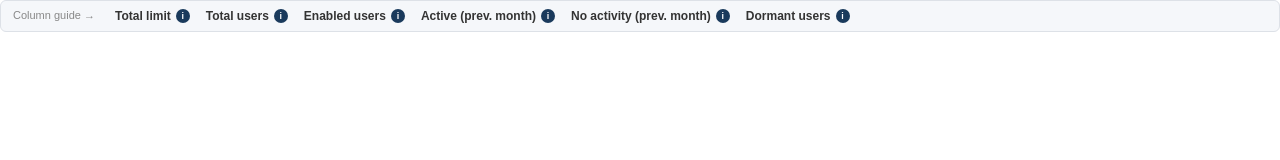
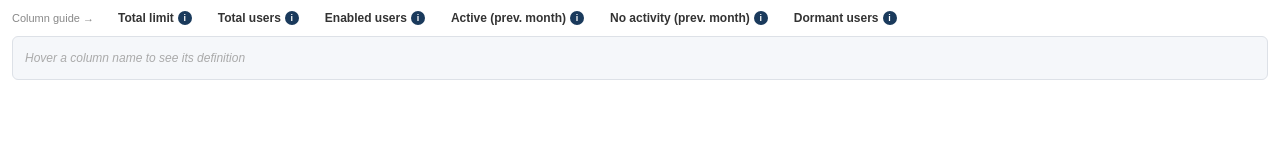
Before and after one commit to eshitagarg-alt/zoho-column-guide, a plain HTML site: page index.html in a window 1280 px wide. Drawn offline with Linux system fonts and the light colour scheme.

Commit message:
Update index.html

```diff
--- a/index.html
+++ b/index.html
@@ -2,71 +2,58 @@
 <html>
 <head>
 <style>
-  body { margin: 0; font-family: Arial, sans-serif; background: transparent; }
-  .guide { display: flex; flex-wrap: wrap; gap: 6px 16px; padding: 8px 12px; background: #f5f7fa; border: 1px solid #dde1e7; border-radius: 6px; }
-  .item { display: inline-flex; align-items: center; gap: 5px; position: relative; }
+  * { box-sizing: border-box; margin: 0; padding: 0; }
+  body { font-family: Arial, sans-serif; background: transparent; padding: 8px 12px; }
+  .icons-row { display: flex; flex-wrap: wrap; gap: 6px 14px; align-items: center; margin-bottom: 8px; }
+  .label { font-size: 11px; color: #888; margin-right: 4px; }
+  .item { display: inline-flex; align-items: center; gap: 4px; cursor: pointer; padding: 3px 6px; border-radius: 4px; transition: background 0.15s; }
+  .item:hover { background: #eef2f7; }
+  .item.active { background: #e0e9f5; }
   .col-name { font-size: 12px; font-weight: 600; color: #333; }
-  .icon {
-    display: inline-flex; align-items: center; justify-content: center;
-    width: 14px; height: 14px; border-radius: 50%;
-    background: #1a3a5c; color: white;
-    font-size: 9px; font-weight: bold; cursor: pointer;
-    border: none; flex-shrink: 0;
-  }
-  .tooltip {
-    display: none; position: absolute;
-    top: calc(100% + 6px); left: 0;
-    background: white; border: 1px solid #ccc;
-    border-radius: 6px; padding: 8px 10px;
-    width: 210px; font-size: 11px; color: #444;
-    line-height: 1.5; z-index: 999;
-    box-shadow: 0 2px 8px rgba(0,0,0,0.1);
-  }
-  .tooltip b { display: block; font-size: 11px; color: #1a3a5c; margin-bottom: 3px; }
-  .item:hover .tooltip { display: block; }
-  .label { font-size: 11px; color: #888; margin-right: 4px; }
+  .icon { display: inline-flex; align-items: center; justify-content: center; width: 14px; height: 14px; border-radius: 50%; background: #1a3a5c; color: white; font-size: 9px; font-weight: bold; flex-shrink: 0; }
+  .def-panel { background: #f5f7fa; border: 1px solid #dde1e7; border-radius: 6px; padding: 8px 12px; min-height: 44px; display: flex; align-items: center; gap: 10px; }
+  .def-panel .def-col { font-size: 12px; font-weight: 700; color: #1a3a5c; white-space: nowrap; }
+  .def-panel .def-text { font-size: 12px; color: #555; line-height: 1.5; }
+  .def-panel .placeholder { font-size: 12px; color: #aaa; font-style: italic; }
+  .divider { color: #ccc; margin: 0 6px; }
 </style>
 </head>
 <body>
-<div class="guide">
+
+<div class="icons-row">
   <span class="label">Column guide →</span>
+  <div class="item" onmouseenter="show('Total limit','Licensed seats per institute · updated monthly · current as of May 2026')" onmouseleave="reset()">
+    <span class="col-name">Total limit</span><span class="icon">i</span>
+  </div>
+  <div class="item" onmouseenter="show('Total users','Enabled + disabled + invited · synced on 1, 7, 14, 21, 28 of each month')" onmouseleave="reset()">
+    <span class="col-name">Total users</span><span class="icon">i</span>
+  </div>
+  <div class="item" onmouseenter="show('Enabled users','Active-status users only · synced on 1, 7, 14, 21, 28 of each month')" onmouseleave="reset()">
+    <span class="col-name">Enabled users</span><span class="icon">i</span>
+  </div>
+  <div class="item" onmouseenter="show('Active (prev. month)','Users who performed any action last month — includes currently disabled users · updated monthly')" onmouseleave="reset()">
+    <span class="col-name">Active (prev. month)</span><span class="icon">i</span>
+  </div>
+  <div class="item" onmouseenter="show('No activity (prev. month)','Enabled users with zero actions last month · updated monthly')" onmouseleave="reset()">
+    <span class="col-name">No activity (prev. month)</span><span class="icon">i</span>
+  </div>
+  <div class="item" onmouseenter="show('Dormant users','No action in 2+ years, or never acted since joining · Jun 2026 data pending')" onmouseleave="reset()">
+    <span class="col-name">Dormant users</span><span class="icon">i</span>
+  </div>
+</div>
 
-  <div class="item">
-    <span class="col-name">Total limit</span>
-    <span class="icon">i</span>
-    <div class="tooltip"><b>Total limit</b>Licensed seats per institute · updated monthly · current as of May 2026</div>
-  </div>
+<div class="def-panel" id="panel">
+  <span class="placeholder">Hover a column name to see its definition</span>
+</div>
 
-  <div class="item">
-    <span class="col-name">Total users</span>
-    <span class="icon">i</span>
-    <div class="tooltip"><b>Total users</b>Enabled + disabled + invited · synced on 1, 7, 14, 21, 28 of each month</div>
-  </div>
-
-  <div class="item">
-    <span class="col-name">Enabled users</span>
-    <span class="icon">i</span>
-    <div class="tooltip"><b>Enabled users</b>Active-status users only · synced on 1, 7, 14, 21, 28 of each month</div>
-  </div>
-
-  <div class="item">
-    <span class="col-name">Active (prev. month)</span>
-    <span class="icon">i</span>
-    <div class="tooltip"><b>Active (prev. month)</b>Any action last month — includes currently disabled users · updated monthly</div>
-  </div>
-
-  <div class="item">
-    <span class="col-name">No activity (prev. month)</span>
-    <span class="icon">i</span>
-    <div class="tooltip"><b>No activity (prev. month)</b>Enabled users with zero actions last month · updated monthly</div>
-  </div>
-
-  <div class="item">
-    <span class="col-name">Dormant users</span>
-    <span class="icon">i</span>
-    <div class="tooltip"><b>Dormant users</b>No action in 2+ years, or never acted since joining · Jun 2026 data pending</div>
-  </div>
-
-</div>
+<script>
+  function show(name, def) {
+    document.getElementById('panel').innerHTML =
+      '<span class="def-col">' + name + '</span><span class="divider">|</span><span class="def-text">' + def + '</span>';
+  }
+  function reset() {
+    document.getElementById('panel').innerHTML = '<span class="placeholder">Hover a column name to see its definition</span>';
+  }
+</script>
 </body>
 </html>
```
